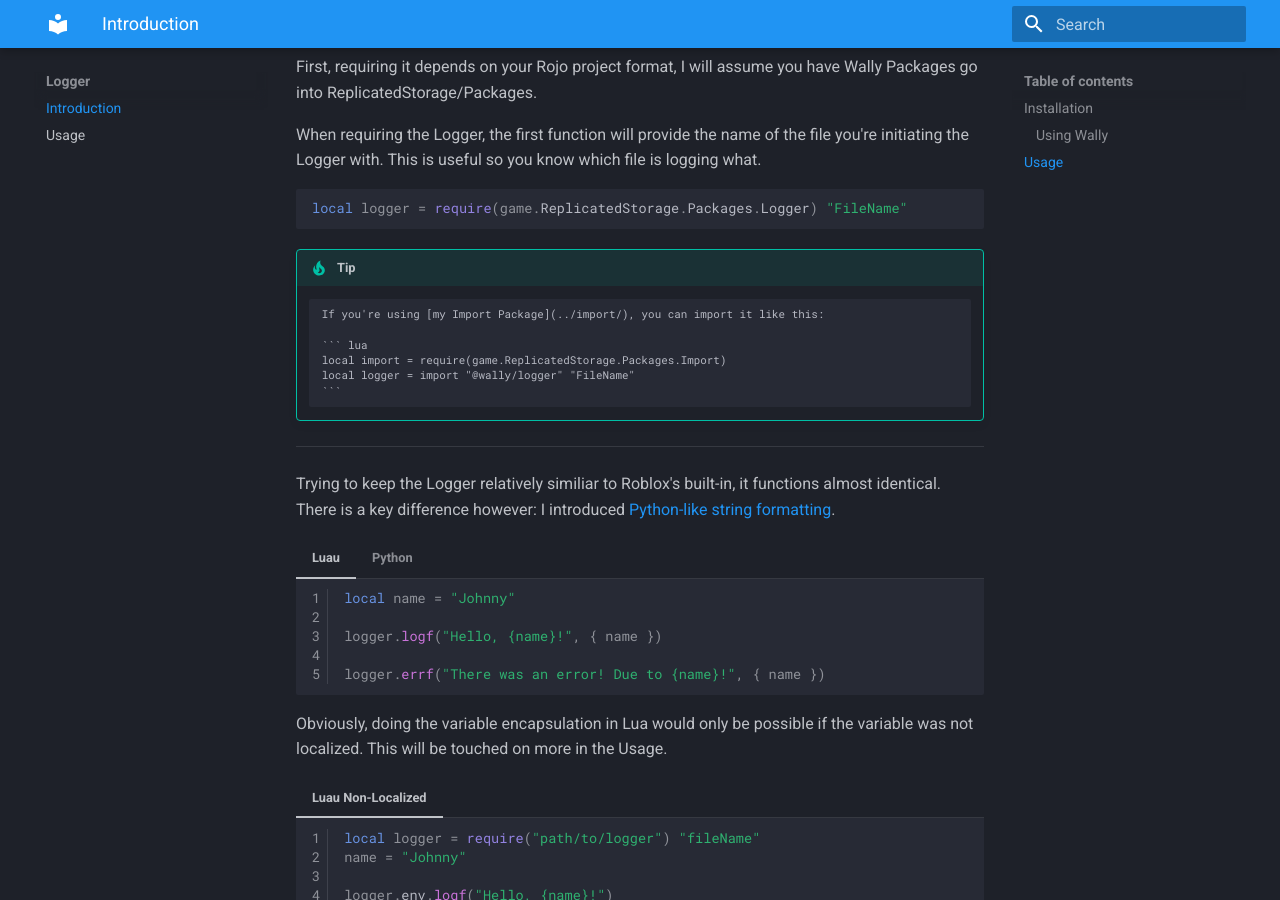
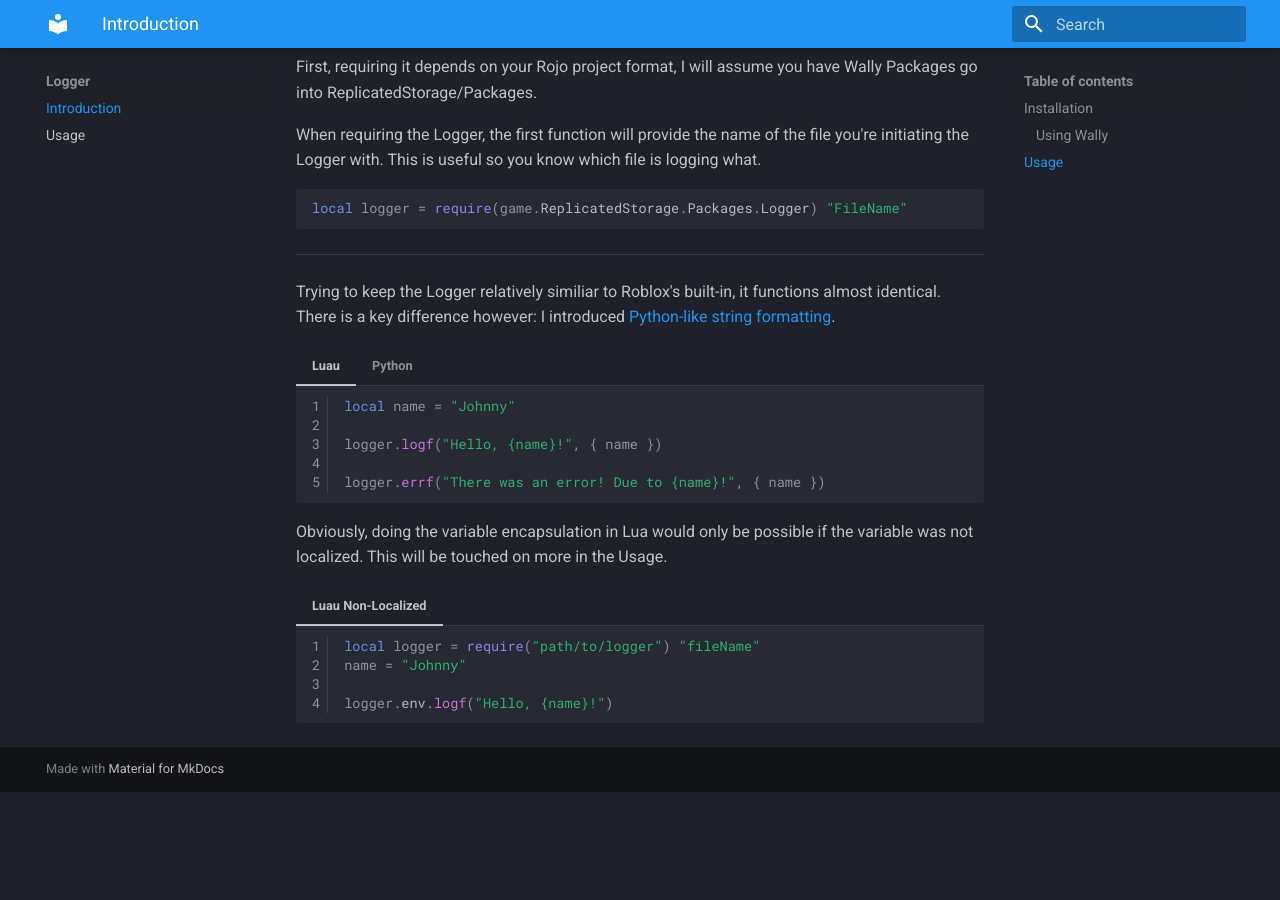
Before and after one commit to alexasterisk/WallyPackages, an MkDocs documentation site: the page built from docs/logger/index.md, in a window 1280 px wide and 900 px high, scrolled down 1269 px. Built offline with MkDocs 1.6.1 and Material for MkDocs 9.7.7, drawn with Linux system fonts in a browser that asks for light colours; after the commit the page ends 2061 px from its top, so only the background shows below that.

Commit message:
dont reference import in docs

````diff
--- a/docs/logger/index.md
+++ b/docs/logger/index.md
@@ -58,14 +58,6 @@
 local logger = require(game.ReplicatedStorage.Packages.Logger) "FileName"
 ```
 
-!!! tip
-        If you're using [my Import Package](../import/), you can import it like this:
-
-        ``` lua
-        local import = require(game.ReplicatedStorage.Packages.Import)
-        local logger = import "@wally/logger" "FileName"
-        ```
-
 -----
 
 Trying to keep the Logger relatively similiar to Roblox's built-in, it functions almost identical. There is a key difference however: I introduced [Python-like string formatting](https://docs.python.org/3/tutorial/inputoutput.html#formatted-string-literals).
````
Also changed, not shown: docs/tween/index.md (+0 -8 lines).
